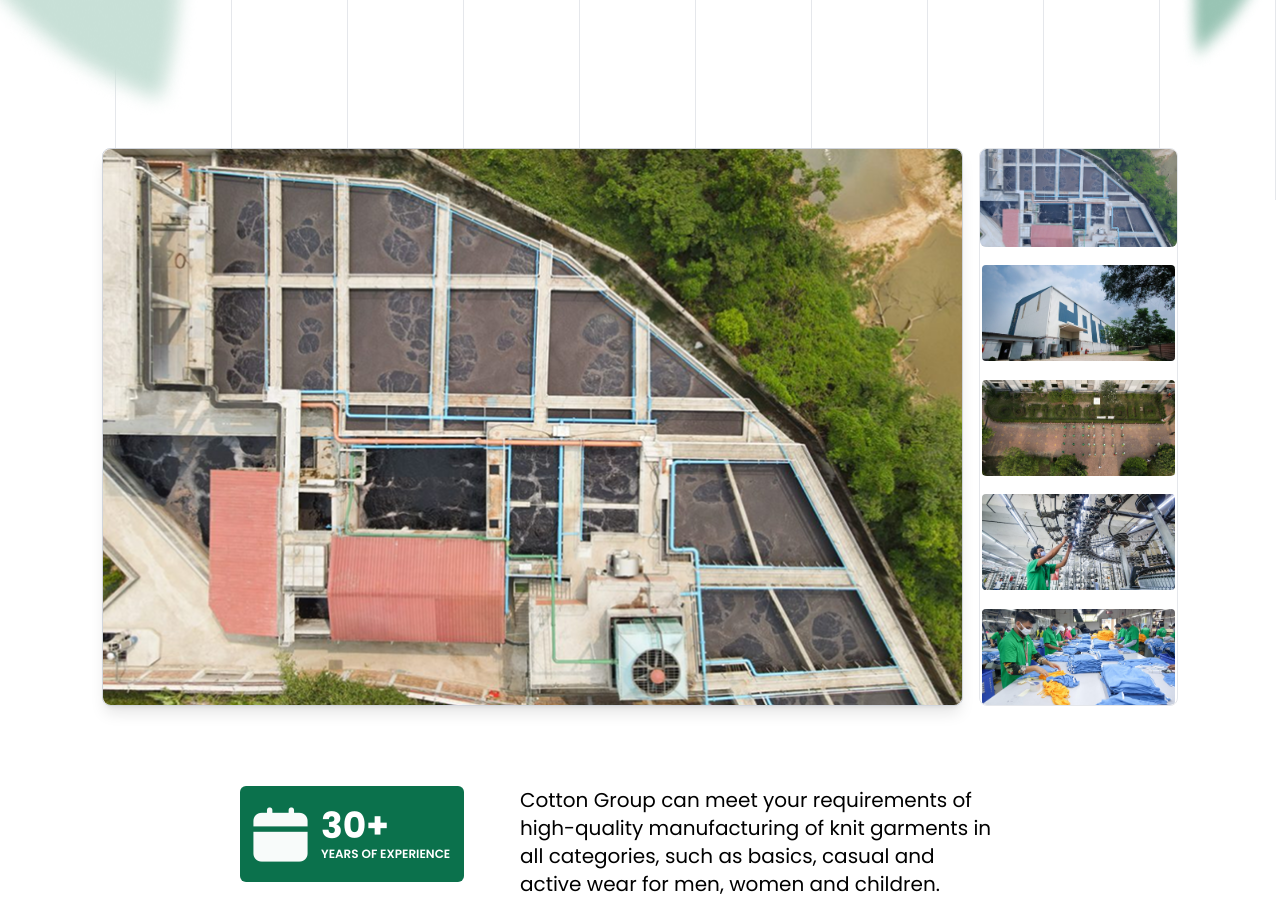
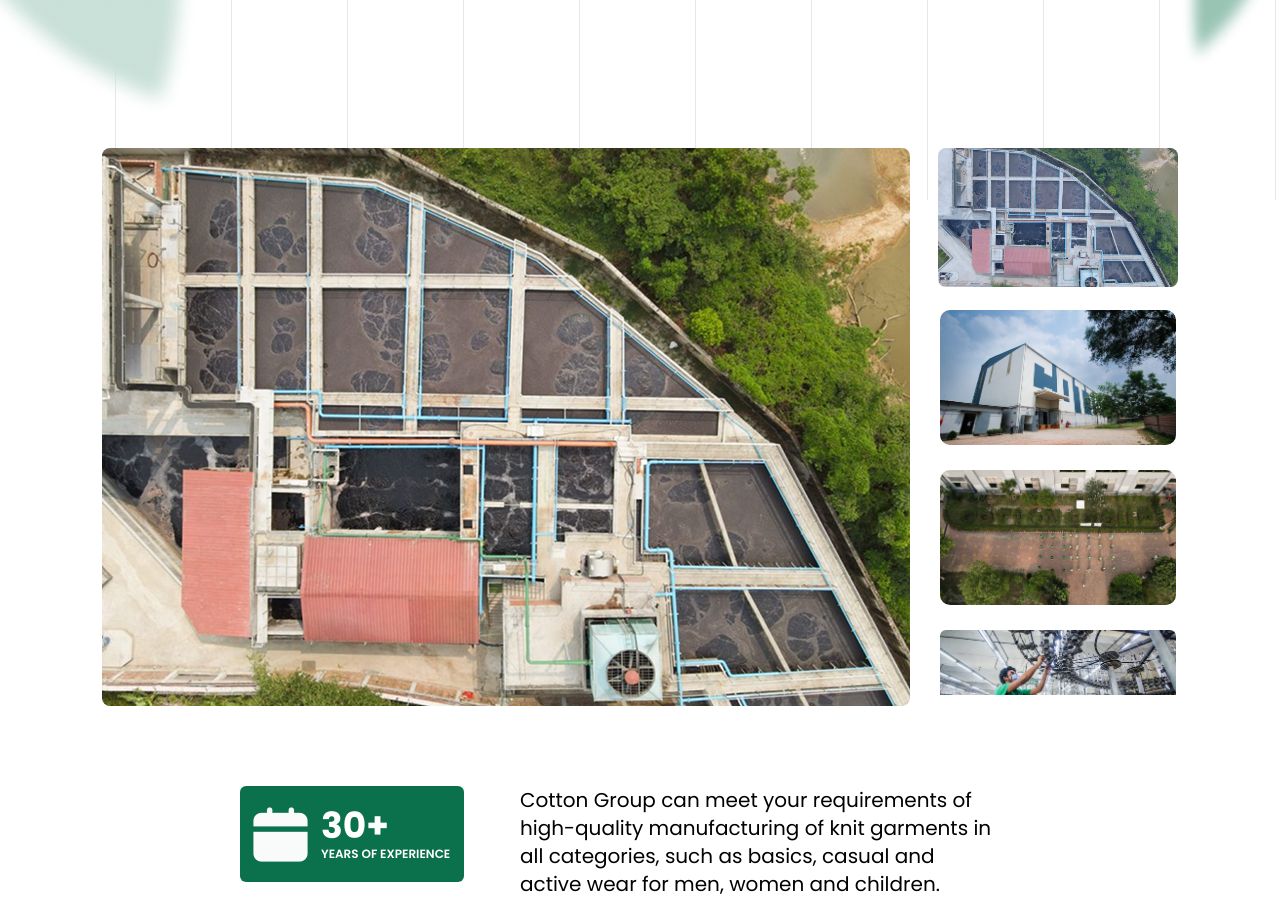
Before and after one commit to cottonSdtNadim/cotton-website-task, a React (Vite) app: page / in a window 1280 px wide. Shown: the part 600-1503 px from the top of the page. Built offline with nearby package versions, Linux system fonts and the light colour scheme.

Commit message:
image slide design issues fixed

```diff
--- a/src/components/ImageSlider.jsx
+++ b/src/components/ImageSlider.jsx
@@ -1,66 +1,3 @@
-// import { useState } from "react";
-// import slider1 from "../assets/images/image-sliders/image-slider-1.png";
-// import slider3 from "../assets/images/image-sliders/image-slider-3.png";
-// import slider4 from "../assets/images/image-sliders/image-slider-4.png";
-// import slider5 from "../assets/images/image-sliders/image-slider-5.png";
-// import slider2 from "../assets/images/image-sliders/image0-slider-2.png";
-
-// const images = [slider1, slider2, slider3, slider4, slider5];
-
-// const ImageSlider = () => {
-//   const [selectedIndex, setSelectedIndex] = useState(0);
-
-//   const handleThumbnailClick = (index) => {
-//     setSelectedIndex(index); // Update main image when a thumbnail is clicked
-//   };
-
-//   // Reorder images to move the selected thumbnail to the top
-//   const orderedImages = [
-//     images[selectedIndex], // Add the selected image first
-//     ...images.slice(0, selectedIndex), // Add the images before the selected one
-//     ...images.slice(selectedIndex + 1), // Add the images after the selected one
-//   ];
-
-//   return (
-//     <div className="flex items-center gap-4 px-[102px]">
-//       {/* Main Image */}
-//       <div className="w-[967px] h-[558px] flex justify-center items-center border border-gray-300 rounded-lg shadow-lg">
-//         <img
-//           src={images[selectedIndex]}
-//           alt={`Selected ${selectedIndex + 1}`}
-//           className="rounded-lg object-cover w-full h-full"
-//         />
-//       </div>
-
-//       {/* Vertical Thumbnails */}
-//       <div className="flex flex-col gap-4 h-[558px] w-56 overflow-hidden border border-gray-200 rounded-lg">
-//         {orderedImages.map((img, index) => (
-//           <div
-//             key={index}
-//             className={`relative cursor-pointer rounded-md overflow-hidden transition-all duration-300`}
-//             onClick={() => handleThumbnailClick(images.indexOf(img))}
-//           >
-//             <img
-//               src={img}
-//               alt={`Thumbnail ${index + 1}`}
-//               className={`w-full h-[100px] object-cover rounded-md transition-transform duration-300 ${
-//                 selectedIndex === images.indexOf(img)
-//                   ? "scale-110 border-2 border-blue-500"
-//                   : "border-2 border-transparent"
-//               }`}
-//             />
-//             {selectedIndex === images.indexOf(img) && (
-//               <div className="absolute top-0 left-0 right-0 bottom-0 bg-blue-500 opacity-20"></div>
-//             )}
-//           </div>
-//         ))}
-//       </div>
-//     </div>
-//   );
-// };
-
-// export default ImageSlider;
-
 import { motion } from "framer-motion";
 import { useState } from "react";
 import slider1 from "../assets/images/image-sliders/image-slider-1.png";
@@ -78,18 +15,21 @@ const ImageSlider = () => {
     setSelectedIndex(index); // Update main image when a thumbnail is clicked
   };
 
-  // Reorder images to move the selected thumbnail to the top
+  // Reorder images based on the selected index, to ensure the selected image moves to the top
   const orderedImages = [
     images[selectedIndex], // Add the selected image first
+    ...images.slice(selectedIndex + 1), // Add the images after the selected one
     ...images.slice(0, selectedIndex), // Add the images before the selected one
-    ...images.slice(selectedIndex + 1), // Add the images after the selected one
   ];
 
+  // Limit the number of visible thumbnails to 4 (3 full images, 1 with 50% height)
+  const visibleThumbnails = orderedImages.slice(0, 4);
+
   return (
-    <div className="flex items-center gap-4 px-[102px]">
+    <div className="flex items-center gap-7 px-[102px]">
       {/* Main Image container */}
       <motion.div
-        className="w-[967px] h-[558px] flex justify-center items-center border border-gray-300 rounded-lg shadow-lg"
+        className="w-[967px] h-[558px] flex justify-center items-center rounded-lg"
         key={selectedIndex} // Key prop triggers re-render when the selectedIndex changes
         initial={{ opacity: 0 }}
         animate={{ opacity: 1 }}
@@ -109,40 +49,63 @@ const ImageSlider = () => {
 
       {/* Vertical Thumbnails container */}
       <motion.div
-        className="flex flex-col gap-4 h-[558px] w-56 overflow-hidden border border-gray-200 rounded-lg"
+        className="flex flex-col h-[558px] w-72 rounded-lg"
         initial={{ opacity: 0 }}
         animate={{ opacity: 1 }}
         exit={{ opacity: 0 }}
         transition={{ duration: 0.5 }}
       >
-        {orderedImages.map((img, index) => (
+        <div className="flex flex-col h-full">
+          {visibleThumbnails.map((img, index) => {
+            // Calculate the height for each thumbnail
+            const isLastThumbnail = index === 3;
+            const thumbnailHeight = isLastThumbnail ? "69px" : "139px"; // Half height for last thumbnail
+            const marginBottom = isLastThumbnail ? "0" : "21px"; // No margin for last item
+
+            // Custom border radius for the last thumbnail
+            let borderRadiusClass = "rounded-lg";
+            if (isLastThumbnail) {
+              borderRadiusClass = "rounded-t-lg rounded-b-none"; // Only round top corners
+            }
+
+            return (
               <motion.div
                 key={index}
-            className={`relative cursor-pointer rounded-md overflow-hidden transition-all duration-300`}
+                className={`relative cursor-pointer overflow-hidden transition-all duration-300 ${borderRadiusClass}`}
                 onClick={() => handleThumbnailClick(images.indexOf(img))}
                 initial={{ opacity: 0 }}
                 animate={{ opacity: 1 }}
                 exit={{ opacity: 0 }}
                 transition={{ duration: 0.3 }}
+                style={{
+                  height: thumbnailHeight,
+                  marginBottom: marginBottom,
+                }}
               >
                 <motion.img
                   src={img}
                   alt={`Thumbnail ${index + 1}`}
-              className={`w-full h-[100px] object-cover rounded-md transition-transform duration-300 ${
+                  className={`w-full h-full object-cover transition-transform duration-300
+                    /* ${
                       selectedIndex === images.indexOf(img)
                         ? "scale-110 border-2 border-blue-500"
                         : "border-2 border-transparent"
-              }`}
-              initial={{ scale: 0.8 }}
-              animate={{ scale: selectedIndex === index ? 1.1 : 1 }}
-              exit={{ scale: 0.8 }}
+                    } */
+                  ${isLastThumbnail ? borderRadiusClass : "rounded-xl"}`}
+                  /* initial={{ scale: 0.8 }}
+                  animate={{
+                    scale: selectedIndex === images.indexOf(img) ? 1.1 : 1,
+                  }}
+                  exit={{ scale: 0.8 }} */
                   transition={{ duration: 0.3 }}
                 />
                 {selectedIndex === images.indexOf(img) && (
                   <div className="absolute top-0 left-0 right-0 bottom-0 bg-blue-500 opacity-20"></div>
                 )}
               </motion.div>
-        ))}
+            );
+          })}
+        </div>
       </motion.div>
     </div>
   );
```
Lines whose indentation alone changed are shown as unchanged.
